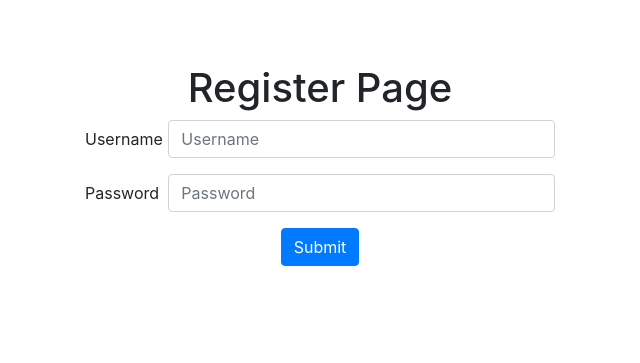
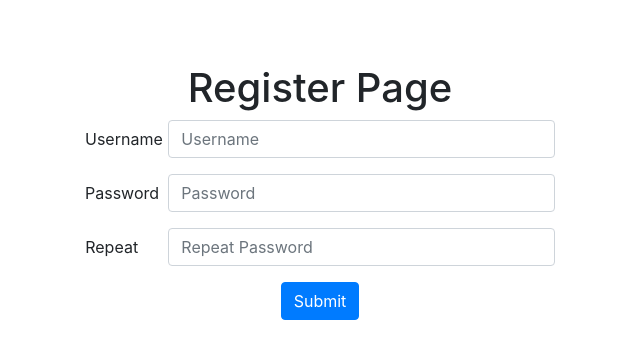
Before and after one commit to JasonZheng02/Animated_Telegram, a Flask app: template templates/register.html in a window 1280 px wide. Shown: the top 363 px of the page, without its empty margins (320-960 px from the left). Run offline with Flask 2, Linux system fonts and the light colour scheme; the template is opened without the code that fills it, so the values that code supplies are empty; some libraries are stand-ins or nearby versions.

Commit message:
register

```diff
--- a/templates/login.html
+++ b/templates/login.html
@@ -43,8 +43,7 @@
 </form>
 </div>
 
-<div class="card" style="width: 18rem;">
-  <img src="Images/1.jpg" class="card-img-top", alt = "pikachu">
-</div>
+
+<img src="Images/2.png" alt="pikachu">
 
 {% endblock %}
--- a/templates/register.html
+++ b/templates/register.html
@@ -35,6 +35,17 @@
   </div>
 </div>
 </div>
+<div class="container">
+<div class="row justify-content-center align-items-center">
+  <div class="form-group row" style="width:500px; form-align:center; text-align:center">
+    <label  class="col-sm-2 col-form-label">Repeat</label>
+    <div class="col-sm-10">
+      <input type="password" class="form-control"placeholder="Repeat Password" >
+    </div>
+  </div>
+</div>
+</div>
+
   <button type="submit" class="btn btn-primary">Submit</button>
   </form>
 <br>
```
Also changed, not shown: templates/Images/1.jpg (added), templates/Images/2.png (added).
